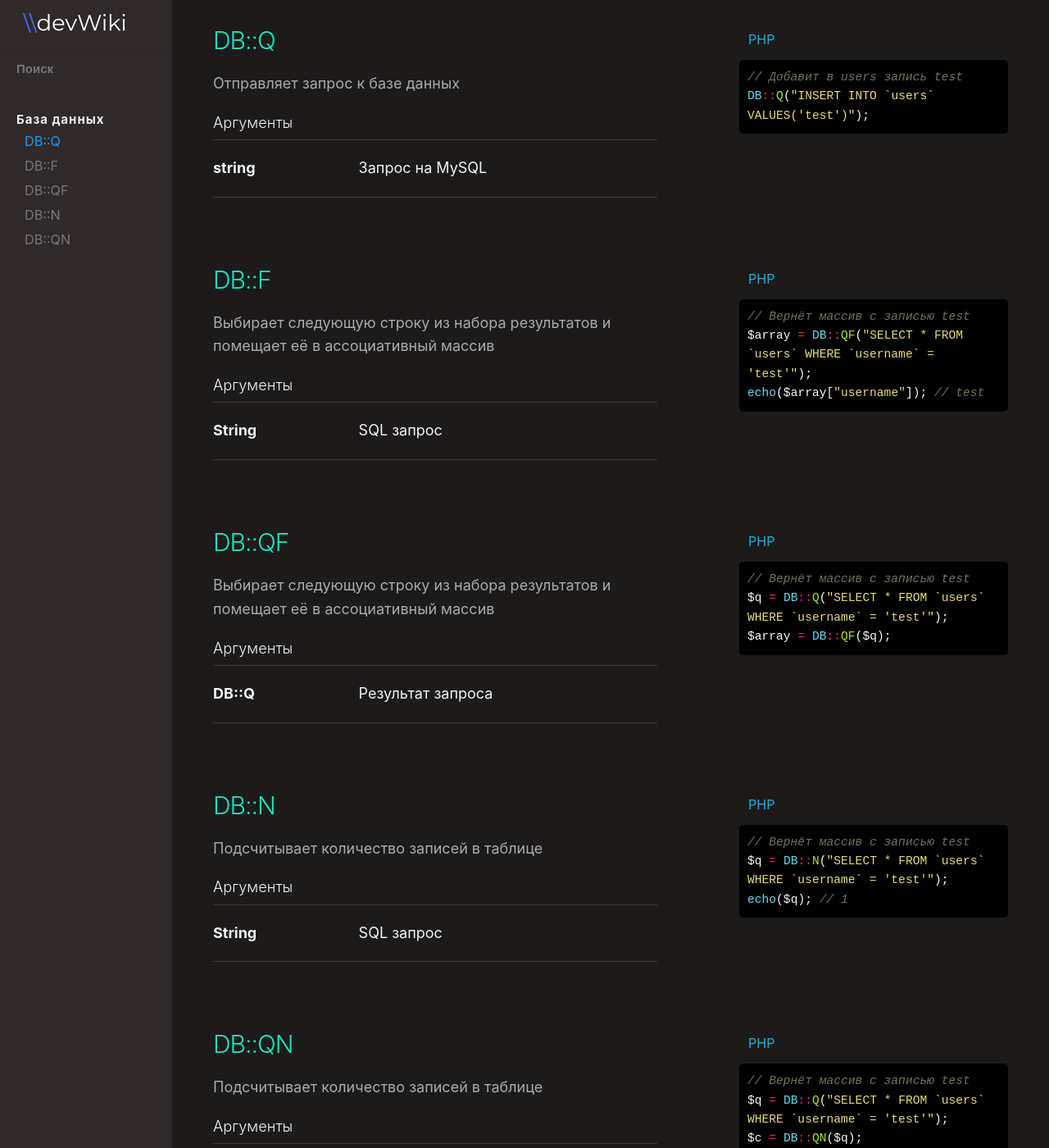
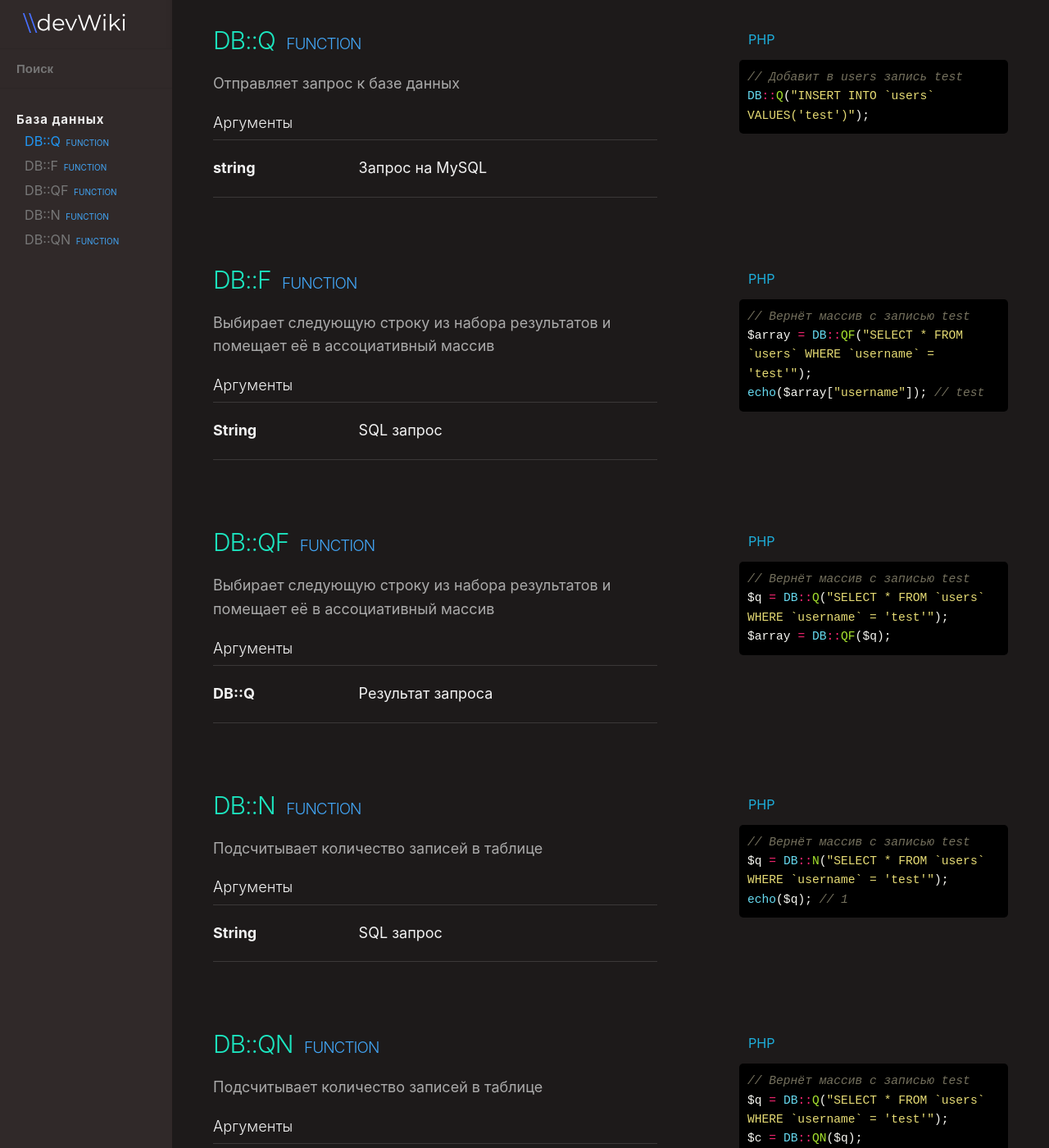
Before and after one commit to luckycod3r/academy_wiki, a Jekyll site: the page built from index.html, in a window 1280 px wide and 1400 px high. Shown: the whole window at 82% size. Built offline with Jekyll 4.4.1, drawn with Linux system fonts in a browser that asks for light colours; nearby versions of some CDN libraries.

Commit message:
Update _main.scss

```diff
--- a/_sass/_main.scss
+++ b/_sass/_main.scss
@@ -237,10 +237,10 @@ h3 .endpoint {
 	}
 }
 
-.endpoint.post {
+.endpoint.function {
 	color: #42A5F5;
 	&:after {
-		content: "POST";
+		content: "FUNCTION";
 	}
 }
 
```
